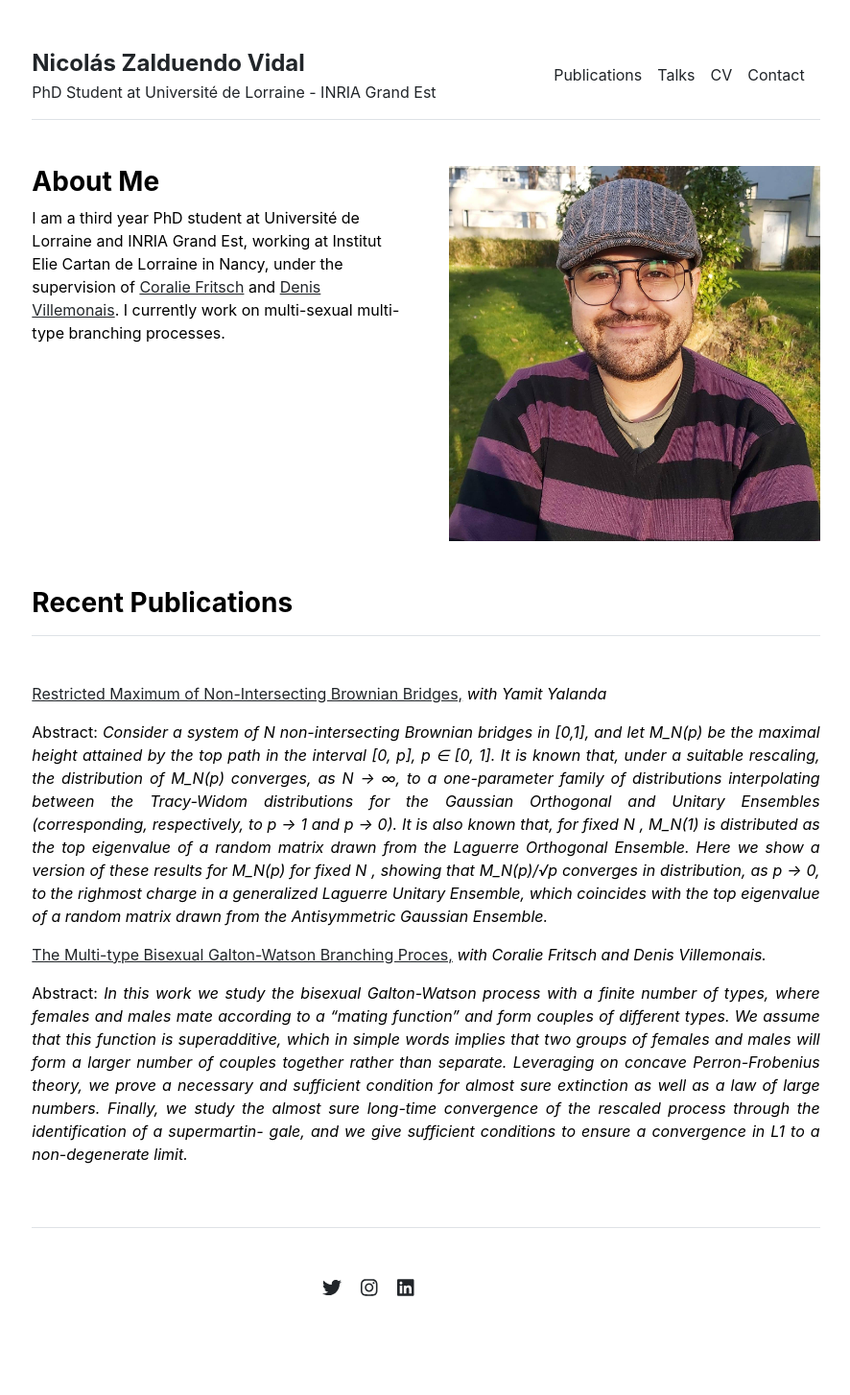
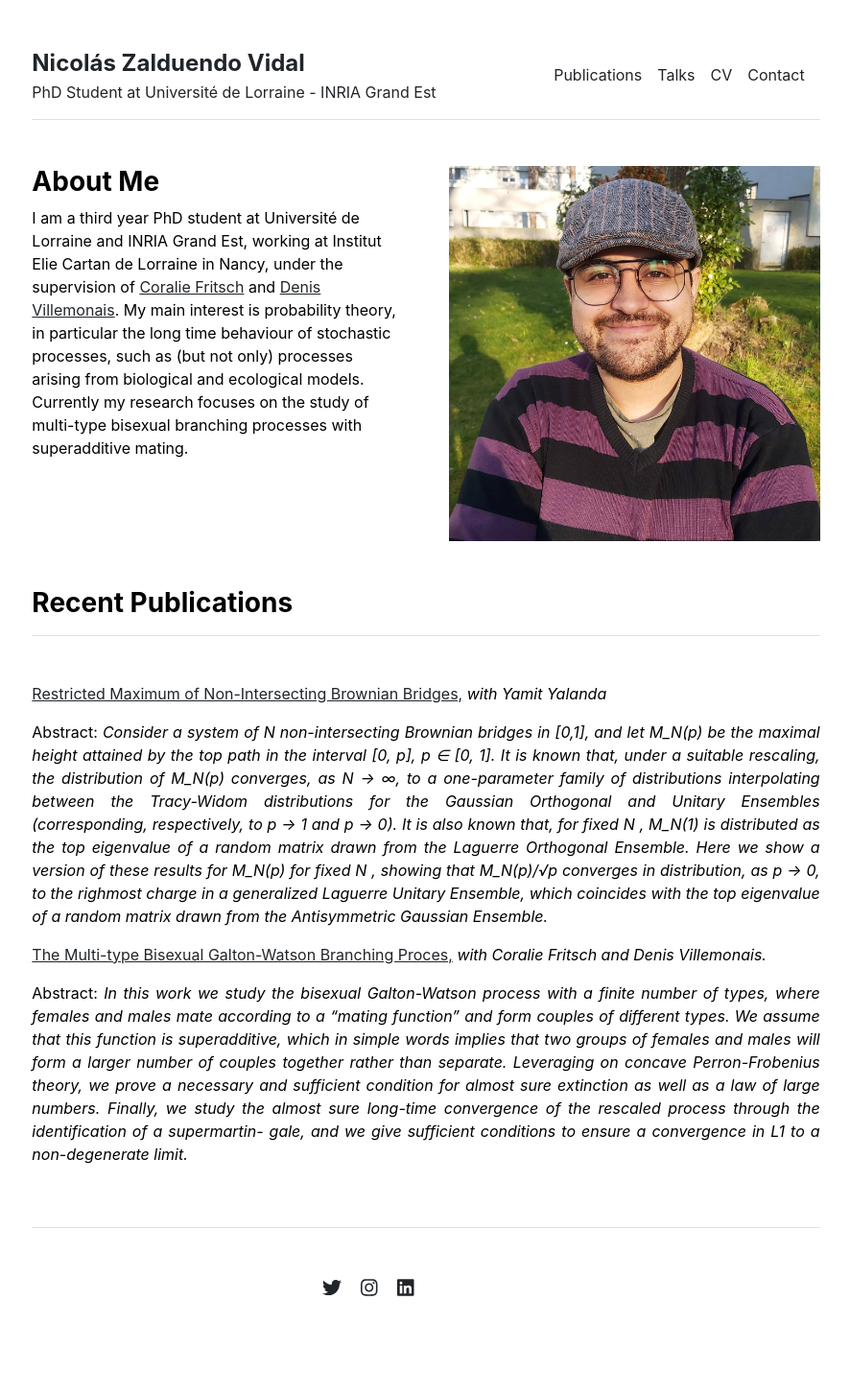
Before and after one commit to nzalduendo/nzalduendo.github.io, a Jekyll site: the page built from index.md, in a window 1280 px wide. Shown: the whole page at 96% size, without its empty margins (196-1082 px from the left). Built offline with Jekyll 4.4.1, drawn with Linux system fonts in a browser that asks for light colours.

Commit message:
Update index.md

```diff
--- a/index.md
+++ b/index.md
@@ -3,4 +3,4 @@ layout: home
 title: "Home"
 ---
 
-I am a third year PhD student at Université de Lorraine and INRIA Grand Est, working at Institut Elie Cartan de Lorraine in Nancy, under the supervision of <a href='http://coralie-fritsch.perso.math.cnrs.fr'>Coralie Fritsch</a> and <a href='http://www.normalesup.org/~villemonais/'>Denis Villemonais</a>. I currently work on multi-sexual multi-type branching processes.
+I am a third year PhD student at Université de Lorraine and INRIA Grand Est, working at Institut Elie Cartan de Lorraine in Nancy, under the supervision of <a href='http://coralie-fritsch.perso.math.cnrs.fr'>Coralie Fritsch</a> and <a href='http://www.normalesup.org/~villemonais/'>Denis Villemonais</a>. My main interest is probability theory, in particular the long time behaviour of stochastic processes, such as (but not only) processes arising from biological and ecological models. Currently my research focuses on the study of multi-type bisexual branching processes with superadditive mating.
```
